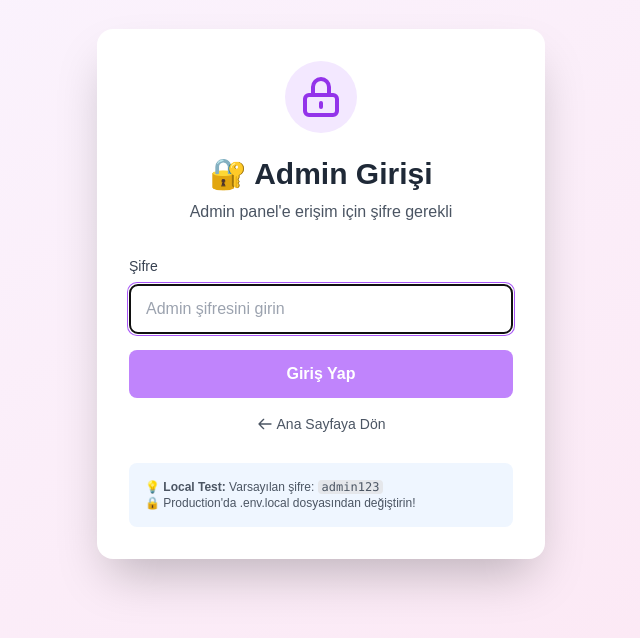
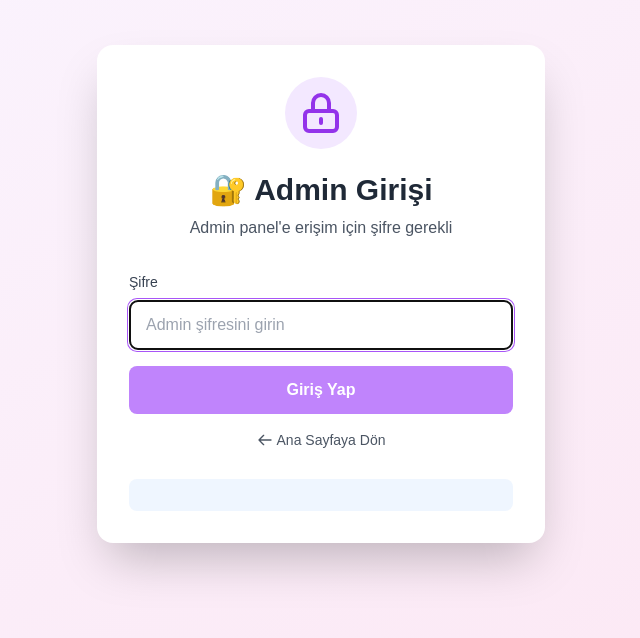
Before and after one commit to EnPOS-DynSmart/barkod-sorgulama, a Next.js app: page /admin in a window 1280 px wide. Shown: the part 106-744 px from the top of the page, without its empty margins (319-959 px from the left). Built offline with nearby package versions, Linux system fonts and the light colour scheme.

Commit message:
Update page.js

```diff
--- a/app/admin/page.js
+++ b/app/admin/page.js
@@ -149,11 +149,7 @@ export default function AdminPage() {
             </form>
 
             <div className="mt-6 p-4 bg-blue-50 dark:bg-blue-900/30 rounded-lg">
-              <p className="text-xs text-gray-600 dark:text-gray-400">
-                💡 <strong>Local Test:</strong> Varsayılan şifre: <code className="bg-gray-200 dark:bg-gray-700 px-1 rounded">admin123</code>
-                <br />
-                🔒 Production'da .env.local dosyasından değiştirin!
-              </p>
+
             </div>
           </div>
         </div>
```
